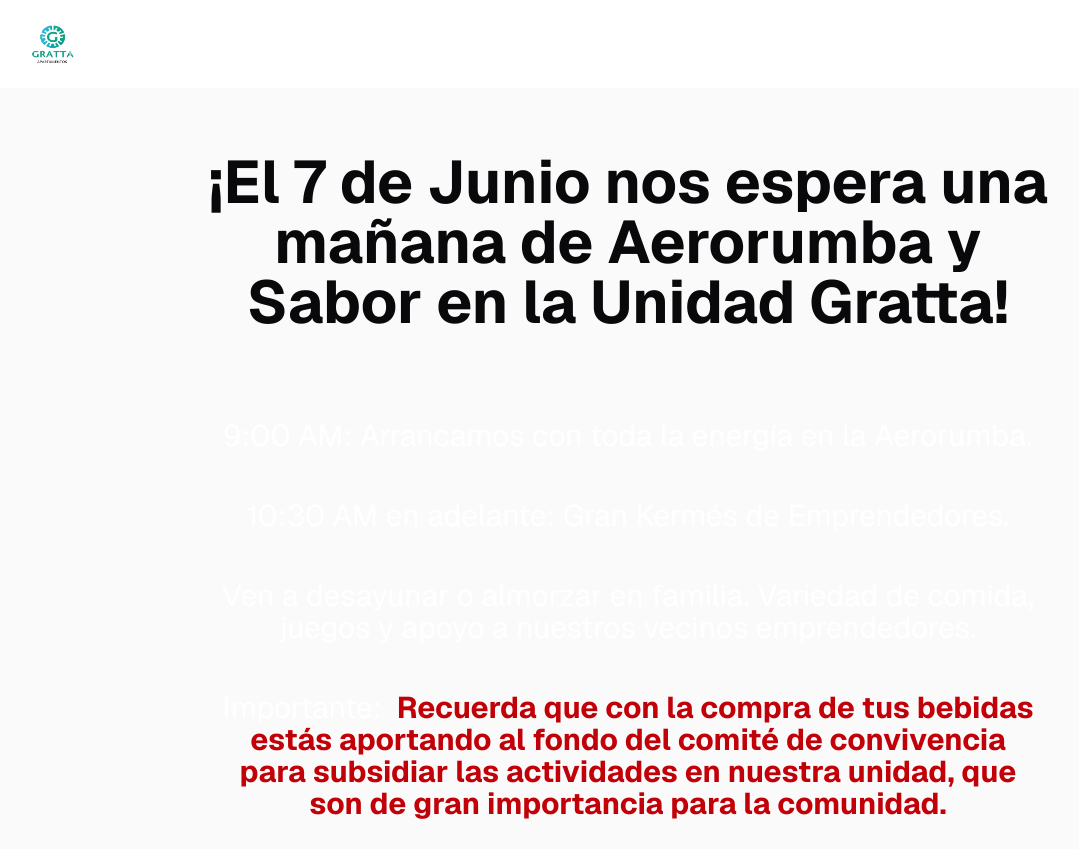
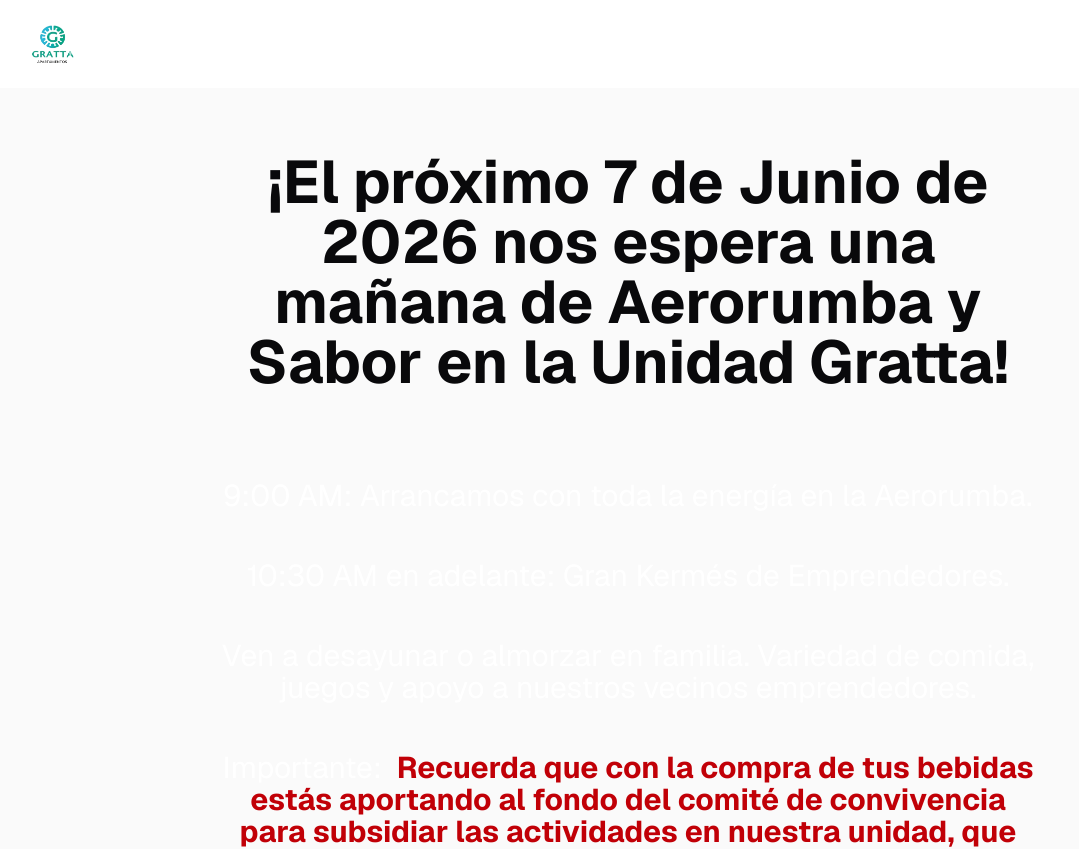
Before and after one commit to jdperea/front-gratta, a Next.js app: page / in a window 1280 px wide. Shown: the top 849 px of the page, without its empty margins (12-1091 px from the left). Built offline with nearby package versions, Linux system fonts and the light colour scheme.

Commit message:
update text

```diff
--- a/app/page.tsx
+++ b/app/page.tsx
@@ -28,7 +28,7 @@
       <Menu />
       <div className="flex flex-col items-center justify-start min-h-screen bg-zinc-50 font-sans dark:bg-black">
         <h1 className="w-[87.5%] md:w-4/6 text-center text-6xl font-bold text-zinc-950 dark:text-zinc-50 my-16">
-          ¡El <span className="font-bold text-[var(--color-primary)]">7 de Junio</span> nos espera una mañana de <span className="text-[var(--color-secundary)]">Aerorumba y Sabor</span> en la <span className="font-bold text-[var(--color-primary)]">Unidad Gratta</span>!
+          ¡El próximo <span className="font-bold text-[var(--color-primary)]">7 de Junio de 2026</span> nos espera una mañana de <span className="text-[var(--color-secundary)]">Aerorumba y Sabor</span> en la Unidad <span className="font-bold text-[var(--color-primary)]">Gratta</span>!
         </h1>
         <p className="w-[87.5%] md:w-4/6 text-center text-3xl leading-8 my-6 px-4 text-white">
           <span className="text-[var(--color-primary)]">9:00 AM</span>: Arrancamos con toda la energía en la Aerorumba.
@@ -66,6 +66,10 @@
           <ul className="w-3/4 md:w-4/6 text-center text-xl leading-8 text-zinc-950 dark:text-zinc-50 space-y-5 py-5">
             <li className="flex items-start gap-2 text-white">
               <CheckCircleIcon className="text-[var(--color-primary)] w-8 h-8 mt-1 flex-none" />
+              <span className="text-white">Solo se requiere de un aporte de <b className="text-[var(--color-primary)]">$15.000</b> para rentar el <b className="text-[var(--color-secundary)]">tablón del stand</b></span>
+            </li>
+            <li className="flex items-start gap-2 text-white">
+              <CheckCircleIcon className="text-[var(--color-primary)] w-8 h-8 mt-1 flex-none" />
               <span className="text-white">Cupos limitados y exclusivos para <b className="text-[var(--color-primary)]">residentes</b> de la unidad <b className="text-[var(--color-primary)]">Gratta</b> (<span className="text-[var(--color-primary)]">10</span>-<span className="text-[var(--color-primary)]">15</span> <span className="text-[var(--color-secundary)]">stands</span>)</span>
             </li>
             <li className="flex items-start gap-2 text-white">
```
